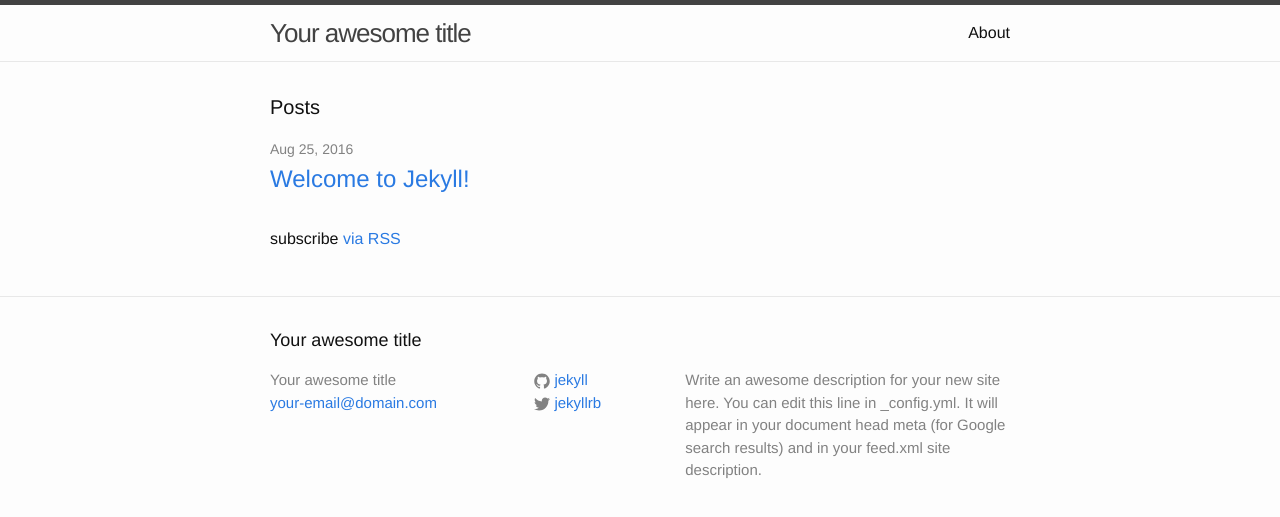
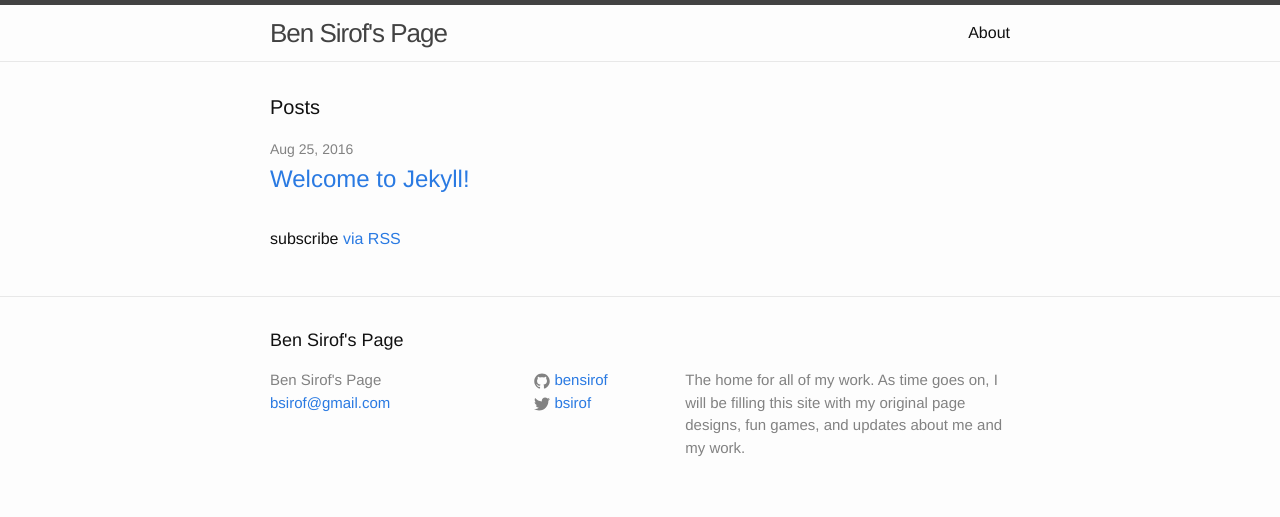
Before and after one commit to bensirof/bensirof.github.io, a Jekyll site: the page built from index.html, in a window 1280 px wide. Shown: the top 517 px of the page. Built offline with Jekyll 4.4.1, drawn with Linux system fonts in a browser that asks for light colours.

Commit message:
Update _config.yml

```diff
--- a/_config.yml
+++ b/_config.yml
@@ -6,16 +6,16 @@
 # 'jekyll serve'. If you change this file, please restart the server process.
 
 # Site settings
-title: Your awesome title
-email: your-email@domain.com
+title: Ben Sirof's Page
+email: bsirof@gmail.com
 description: > # this means to ignore newlines until "baseurl:"
-  Write an awesome description for your new site here. You can edit this
-  line in _config.yml. It will appear in your document head meta (for
-  Google search results) and in your feed.xml site description.
-baseurl: "" # the subpath of your site, e.g. /blog
-url: "http://yourdomain.com" # the base hostname & protocol for your site
-twitter_username: jekyllrb
-github_username:  jekyll
+  The home for all of my work.  As time goes on, I will be filling
+  this site with my original page designs, fun games, and updates about
+  me and my work.
+baseurl: "/blog" # the subpath of your site, e.g. /blog
+url: "http://bensirof.me" # the base hostname & protocol for your site
+twitter_username: bsirof
+github_username:  bensirof
 
 # Build settings
 markdown: kramdown
```
